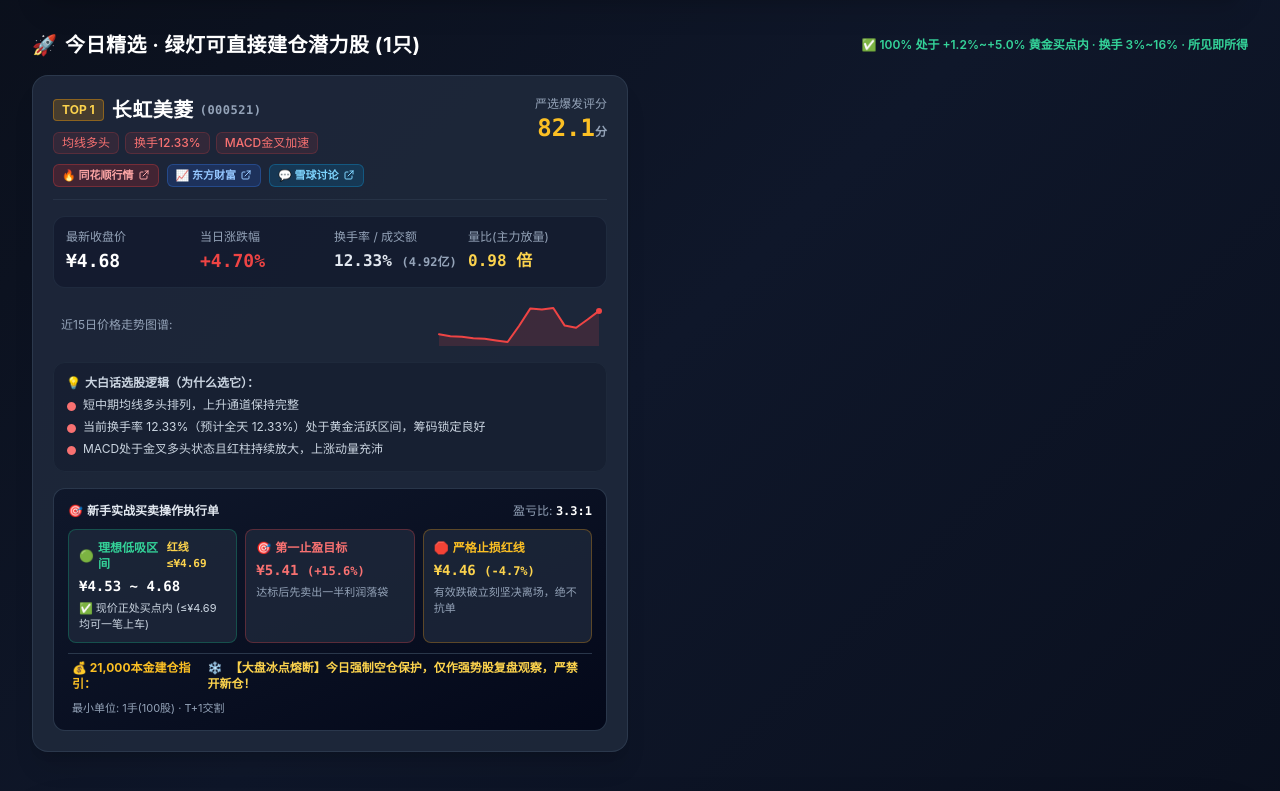
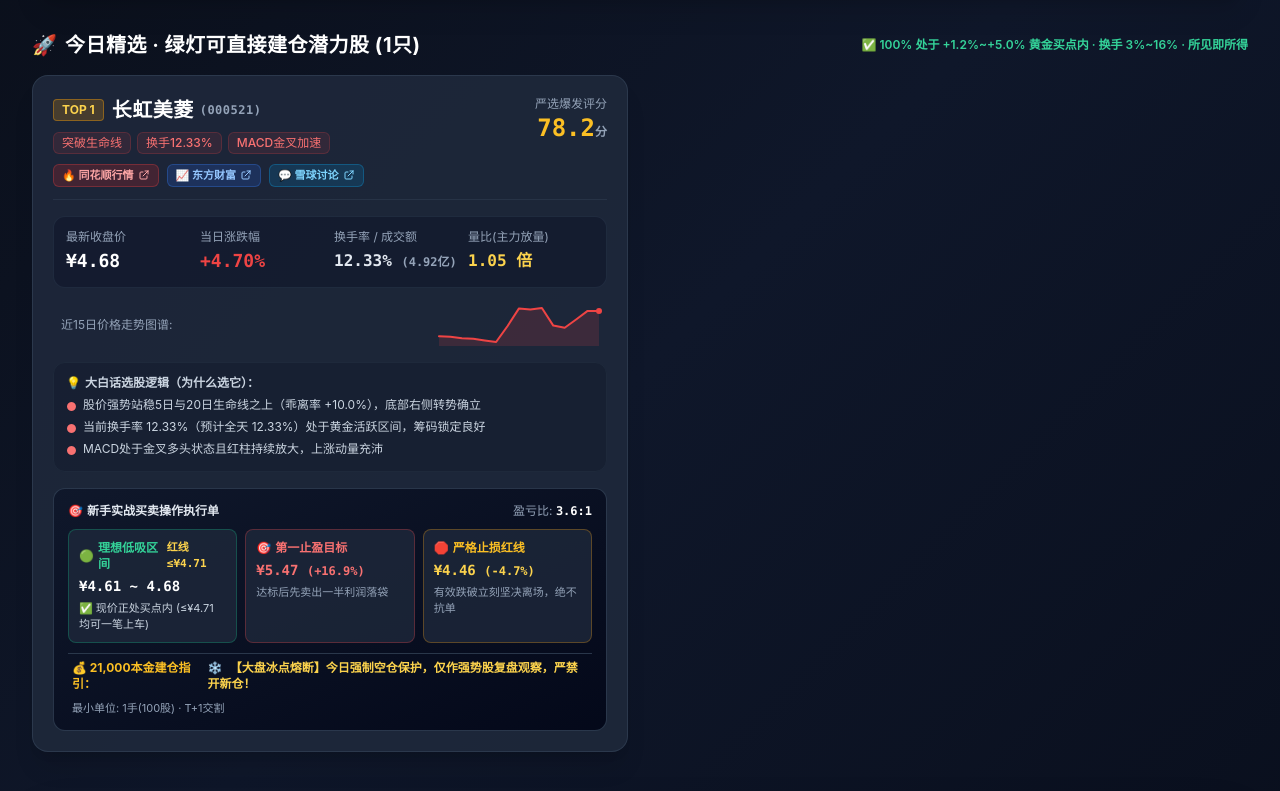
Before and after one commit to Roc0470/stock-analysis, a plain HTML site: page index.html in a window 1280 px wide. Shown: the part 428-1219 px from the top of the page. Drawn offline with nearby package versions, Linux system fonts and the light colour scheme.

Commit message:
deploy: 76464989cf32b322ac07a7ab5258fe10a607a4ce

```diff
--- a/index.html
+++ b/index.html
@@ -6,7 +6,7 @@
     <meta http-equiv="Pragma" content="no-cache" />
     <meta http-equiv="Expires" content="0" />
     <meta name="viewport" content="width=device-width, initial-scale=1.0">
-    <title>A股每日短线雷达与买卖点分析 - 2026年11月25日 17:47</title>
+    <title>A股每日短线雷达与买卖点分析 - 2026年11月26日 01:31</title>
     <!-- Tailwind CSS CDN -->
     <script src="https://cdn.tailwindcss.com"></script>
     <style>
@@ -36,7 +36,7 @@
         <div class="flex flex-wrap items-center gap-2.5">
             <div class="text-right mr-1">
                 <div class="text-xs text-slate-400">报告生成时间 (北京时间)</div>
-                <div id="report-time-label" class="text-sm font-bold text-amber-300 font-mono">2026年11月25日 17:47</div>
+                <div id="report-time-label" class="text-sm font-bold text-amber-300 font-mono">2026年11月26日 01:31</div>
             </div>
             <!-- 本地/云端智能一键重算按钮 -->
             <button id="btn-cloud-run" onclick="triggerCloudScan()" class="flex items-center gap-1.5 px-3.5 py-1.5 rounded-xl bg-gradient-to-r from-red-600 via-rose-600 to-amber-600 hover:from-red-500 hover:to-amber-500 text-white text-xs font-bold shadow-lg shadow-red-500/25 active:scale-95 transition cursor-pointer">
@@ -180,7 +180,7 @@
                             </a>
                         </div>
                         <div class="flex flex-wrap items-center gap-1.5 mt-2">
-                            <span class="px-2 py-0.5 rounded-md text-xs font-medium bg-red-500/10 text-red-400 border border-red-500/20">均线多头</span><span class="px-2 py-0.5 rounded-md text-xs font-medium bg-red-500/10 text-red-400 border border-red-500/20">换手12.33%</span><span class="px-2 py-0.5 rounded-md text-xs font-medium bg-red-500/10 text-red-400 border border-red-500/20">MACD金叉加速</span>
+                            <span class="px-2 py-0.5 rounded-md text-xs font-medium bg-red-500/10 text-red-400 border border-red-500/20">突破生命线</span><span class="px-2 py-0.5 rounded-md text-xs font-medium bg-red-500/10 text-red-400 border border-red-500/20">换手12.33%</span><span class="px-2 py-0.5 rounded-md text-xs font-medium bg-red-500/10 text-red-400 border border-red-500/20">MACD金叉加速</span>
                         </div>
                         <!-- 直达第三方证券网站快捷通道 -->
                         <div class="flex flex-wrap items-center gap-2 mt-2.5">
@@ -200,7 +200,7 @@
                     </div>
                     <div class="sm:text-right flex sm:flex-col items-center sm:items-end justify-between sm:justify-start">
                         <div class="text-xs font-medium text-slate-400">严选爆发评分</div>
-                        <div class="text-2xl font-black text-amber-400 font-mono">82.1<span class="text-xs text-slate-400">分</span></div>
+                        <div class="text-2xl font-black text-amber-400 font-mono">78.2<span class="text-xs text-slate-400">分</span></div>
                     </div>
                 </div>
 
@@ -220,7 +220,7 @@
                     </div>
                     <div>
                         <div class="text-xs text-slate-400">量比(主力放量)</div>
-                        <div class="text-base font-bold font-mono text-amber-300 mt-1">0.98 倍</div>
+                        <div class="text-base font-bold font-mono text-amber-300 mt-1">1.05 倍</div>
                     </div>
                 </div>
 
@@ -229,8 +229,8 @@
                     <span>近15日价格走势图谱:</span>
                     <div>
         <svg width="160" height="42" class="overflow-visible inline-block">
-            <path d="M 0.0,30.2 L 11.4,32.3 L 22.9,32.7 L 34.3,34.3 L 45.7,34.7 L 57.1,36.4 L 68.6,38.0 L 80.0,22.0 L 91.4,4.4 L 102.9,5.6 L 114.3,4.0 L 125.7,21.6 L 137.1,23.7 L 148.6,15.5 L 160.0,6.9 L 160,42 L 0,42 Z" fill="rgba(239, 68, 68, 0.15)" />
-            <path d="M 0.0,30.2 L 11.4,32.3 L 22.9,32.7 L 34.3,34.3 L 45.7,34.7 L 57.1,36.4 L 68.6,38.0 L 80.0,22.0 L 91.4,4.4 L 102.9,5.6 L 114.3,4.0 L 125.7,21.6 L 137.1,23.7 L 148.6,15.5 L 160.0,6.9" fill="none" stroke="#ef4444" stroke-width="2" stroke-linecap="round" stroke-linejoin="round" />
+            <path d="M 0.0,32.3 L 11.4,32.7 L 22.9,34.3 L 34.3,34.7 L 45.7,36.4 L 57.1,38.0 L 68.6,22.0 L 80.0,4.4 L 91.4,5.6 L 102.9,4.0 L 114.3,21.6 L 125.7,23.7 L 137.1,15.5 L 148.6,6.9 L 160.0,6.9 L 160,42 L 0,42 Z" fill="rgba(239, 68, 68, 0.15)" />
+            <path d="M 0.0,32.3 L 11.4,32.7 L 22.9,34.3 L 34.3,34.7 L 45.7,36.4 L 57.1,38.0 L 68.6,22.0 L 80.0,4.4 L 91.4,5.6 L 102.9,4.0 L 114.3,21.6 L 125.7,23.7 L 137.1,15.5 L 148.6,6.9 L 160.0,6.9" fill="none" stroke="#ef4444" stroke-width="2" stroke-linecap="round" stroke-linejoin="round" />
             <circle cx="160.0" cy="6.9" r="3" fill="#ef4444" />
         </svg>
         </div>
@@ -242,7 +242,7 @@
                         <span>💡</span><span>大白话选股逻辑（为什么选它）：</span>
                     </div>
                     <ul class="space-y-1">
-                        <li class="flex items-start text-xs text-slate-300 gap-1.5"><span class="text-red-400 mt-0.5">●</span><span>短中期均线多头排列，上升通道保持完整</span></li><li class="flex items-start text-xs text-slate-300 gap-1.5"><span class="text-red-400 mt-0.5">●</span><span>当前换手率 12.33%（预计全天 12.33%）处于黄金活跃区间，筹码锁定良好</span></li><li class="flex items-start text-xs text-slate-300 gap-1.5"><span class="text-red-400 mt-0.5">●</span><span>MACD处于金叉多头状态且红柱持续放大，上涨动量充沛</span></li>
+                        <li class="flex items-start text-xs text-slate-300 gap-1.5"><span class="text-red-400 mt-0.5">●</span><span>股价强势站稳5日与20日生命线之上（乖离率 +10.0%），底部右侧转势确立</span></li><li class="flex items-start text-xs text-slate-300 gap-1.5"><span class="text-red-400 mt-0.5">●</span><span>当前换手率 12.33%（预计全天 12.33%）处于黄金活跃区间，筹码锁定良好</span></li><li class="flex items-start text-xs text-slate-300 gap-1.5"><span class="text-red-400 mt-0.5">●</span><span>MACD处于金叉多头状态且红柱持续放大，上涨动量充沛</span></li>
                     </ul>
                 </div>
 
@@ -250,7 +250,7 @@
                 <div class="bg-gradient-to-br from-slate-900/90 to-slate-950/90 rounded-xl p-3.5 border border-slate-700/80 space-y-2.5">
                     <div class="text-xs font-bold text-slate-200 flex items-center justify-between">
                         <span class="flex items-center gap-1"><span>🎯</span>新手实战买卖操作执行单</span>
-                        <span class="text-xs text-slate-400 font-normal">盈亏比: <strong class="text-white font-mono">3.3:1</strong></span>
+                        <span class="text-xs text-slate-400 font-normal">盈亏比: <strong class="text-white font-mono">3.6:1</strong></span>
                     </div>
 
                     <div class="grid grid-cols-1 sm:grid-cols-3 gap-2 text-xs">
@@ -258,10 +258,10 @@
                         <div class="bg-slate-800/80 rounded-lg p-2.5 border border-emerald-500/30">
                             <div class="text-emerald-400 font-bold mb-1 flex items-center justify-between">
                                 <span class="flex items-center gap-1"><span>🟢</span><span>理想低吸区间</span></span>
-                                <span class="text-[11px] text-amber-300 font-mono">红线≤¥4.69</span>
+                                <span class="text-[11px] text-amber-300 font-mono">红线≤¥4.71</span>
                             </div>
-                            <div class="text-sm font-bold font-mono text-white">¥4.53 ~ 4.68</div>
-                            <div class="text-[11px] text-slate-300 mt-1">✅ 现价正处买点内 (≤¥4.69 均可一笔上车)</div>
+                            <div class="text-sm font-bold font-mono text-white">¥4.61 ~ 4.68</div>
+                            <div class="text-[11px] text-slate-300 mt-1">✅ 现价正处买点内 (≤¥4.71 均可一笔上车)</div>
                         </div>
 
                         <!-- 目标止盈 -->
@@ -269,7 +269,7 @@
                             <div class="text-red-400 font-bold mb-1 flex items-center gap-1">
                                 <span>🎯</span><span>第一止盈目标</span>
                             </div>
-                            <div class="text-sm font-bold font-mono text-red-400">¥5.41 <span class="text-xs">(+15.6%)</span></div>
+                            <div class="text-sm font-bold font-mono text-red-400">¥5.47 <span class="text-xs">(+16.9%)</span></div>
                             <div class="text-[11px] text-slate-400 mt-1">达标后先卖出一半利润落袋</div>
                         </div>
 
```
